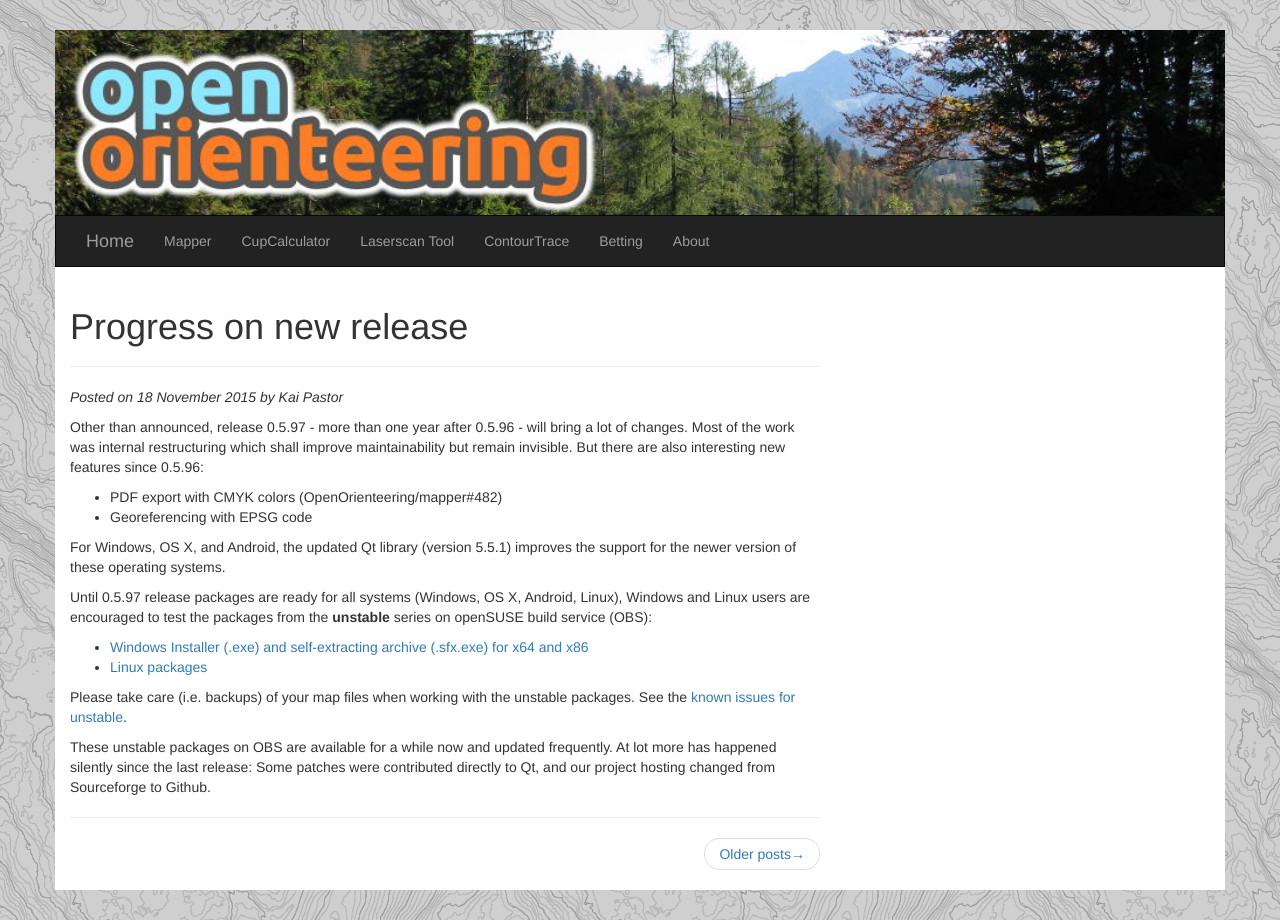
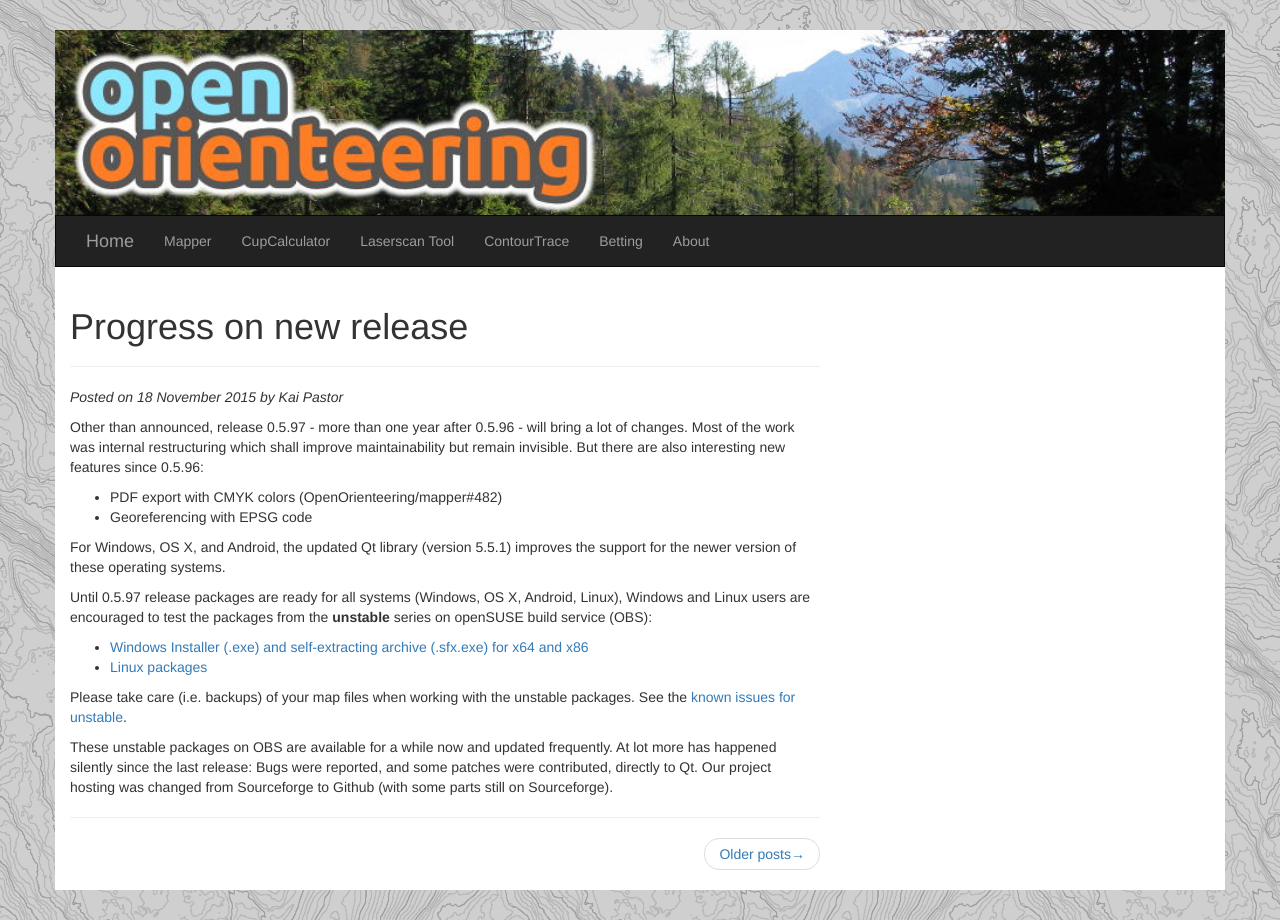
Before and after one commit to OpenOrienteering/OpenOrienteering.github.io, a Jekyll site: the page built from _posts/2015-11-17-mapper-unstable-packages.md, in a window 1280 px wide. Built offline with Jekyll 4.4.1, drawn with Linux system fonts in a browser that asks for light colours.

Commit message:
Update 2015-11-17-mapper-unstable-packages.md

```diff
--- a/_posts/2015-11-17-mapper-unstable-packages.md
+++ b/_posts/2015-11-17-mapper-unstable-packages.md
@@ -22,6 +22,6 @@ Until 0.5.97 release packages are ready for all systems (Windows, OS X, Android,
  - [Linux packages](https://software.opensuse.org/download.html?project=home%3Adg0yt&package=openorienteering-mapper-unstable)
 
 Please take care (i.e. backups) of your map files when working with the unstable packages.
-See the [known issues for unstable](https://github.com/OpenOrienteering/mapper/issues?q=label:"known issues unstable").
+See the [known issues for unstable](https://github.com/OpenOrienteering/mapper/issues?q=is:open+label:"known issues unstable").
 
-These unstable packages on OBS are available for a while now and updated frequently. At lot more has happened silently since the last release: Some patches were contributed directly to Qt, and our project hosting changed from Sourceforge to Github.
+These unstable packages on OBS are available for a while now and updated frequently. At lot more has happened silently since the last release: Bugs were reported, and some patches were contributed, directly to Qt. Our project hosting was changed from Sourceforge to Github (with some parts still on Sourceforge).
```
